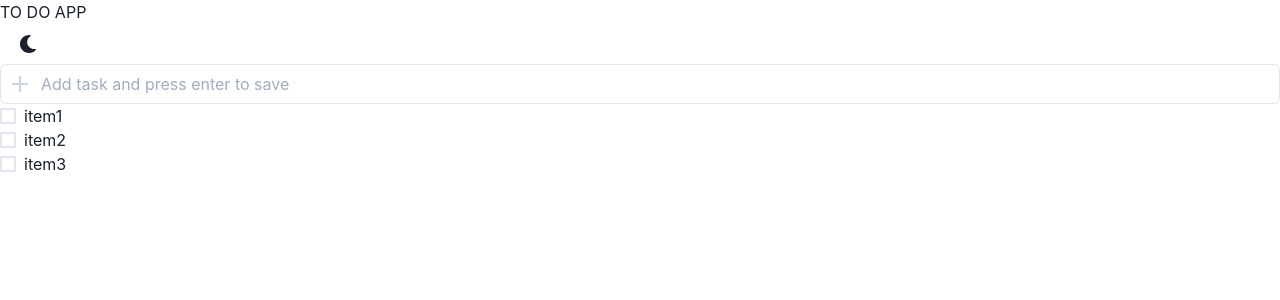
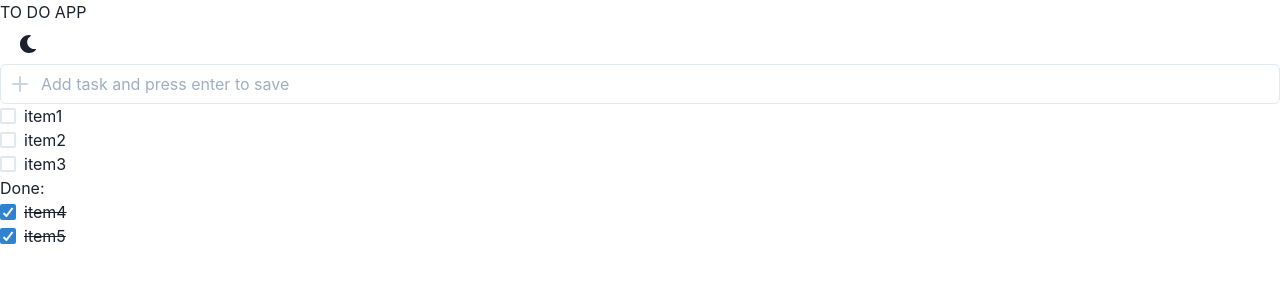
Before and after one commit to mazury/amazing-todo, a React (Create React App) app: page / in a window 1280 px wide. Shown: the top 300 px of the page. Built offline with nearby package versions, Linux system fonts and the light colour scheme.

Commit message:
Add done items

```diff
--- a/src/components/todos/ToDoItem.jsx
+++ b/src/components/todos/ToDoItem.jsx
@@ -1,10 +1,13 @@
 import React from "react";
 import { Checkbox } from "@chakra-ui/react";
 
-const ToDoItem = ({ title }) => {
+const ToDoItem = ({ item, handleChange }) => {
+    const { title, isDone, id } = item;
     return (
         <div>
-            <Checkbox>{title}</Checkbox>
+            <Checkbox isChecked={isDone} onChange={() => handleChange(id)}>
+                {isDone ? <strike>{title}</strike> : title}
+            </Checkbox>
         </div>
     );
 };
--- a/src/components/todos/ToDoItemsList.jsx
+++ b/src/components/todos/ToDoItemsList.jsx
@@ -1,9 +1,14 @@
 import React from "react";
 import ToDoItem from "./ToDoItem";
 
-const ToDoItemsList = ({ items }) => {
+const ToDoItemsList = ({ items, handleDoneCheck }) => {
     return items.map((item) => {
-        return <ToDoItem title={item.title} />;
+        return (
+            <ToDoItem
+                item={item}
+                handleChange={handleDoneCheck}
+            />
+        );
     });
 };
 
--- a/src/containers/ToDoScreen.jsx
+++ b/src/containers/ToDoScreen.jsx
@@ -1,6 +1,6 @@
 import React, { useState } from "react";
 import ToDoCreate from "../components/todos/ToDoCreate";
-import ToDoList from "../components/todos/ToDoItemsList";
+import ToDoItemsList from "../components/todos/ToDoItemsList";
 import { initialItems } from "../initialItems";
 
 const ToDoScreen = () => {
@@ -9,15 +9,38 @@ const ToDoScreen = () => {
     function createTask(userInput) {
         const newItem = {
             title: userInput,
-            done: false
+            isDone: false
         };
         setItems([newItem, ...items]);
+    }
+
+    function handleDoneCheck(id) {
+        const newItems = items.map((item) => {
+            return item.id === id ? { ...item, isDone: !item.isDone } : item;
+        });
+        setItems(newItems);
+    }
+
+    function getDoneItems() {
+        return items.filter((item) => item.isDone);
+    }
+
+    function getUndoneItems() {
+        return items.filter((item) => !item.isDone);
     }
 
     return (
         <div>
             <ToDoCreate createTask={createTask} />
-            <ToDoList items={items} />
+            <ToDoItemsList
+                items={getUndoneItems()}
+                handleDoneCheck={handleDoneCheck}
+            />
+            <h2>Done:</h2>
+            <ToDoItemsList
+                items={getDoneItems()}
+                handleDoneCheck={handleDoneCheck}
+            />
         </div>
     );
 };
--- a/src/initialItems.js
+++ b/src/initialItems.js
@@ -1,18 +1,31 @@
 const initialItems = [
     {
+        id: "1",
         title: "item1",
-		done: false,
+        isDone: false
     },
     {
+        id: "2",
         title: "item2",
-		done: false,
+        isDone: false
     },
     {
+        id: "3",
         title: "item3",
-		done: false,
+        isDone: false
     },
+    {
+        id: "4",
+        title: "item4",
+        isDone: true
+    },
+    {
+        id: "5",
+        title: "item5",
+        isDone: true
+    }
 ];
 
 module.exports = {
-	initialItems,
+    initialItems
 };
```
Lines whose indentation alone changed are shown as unchanged.
